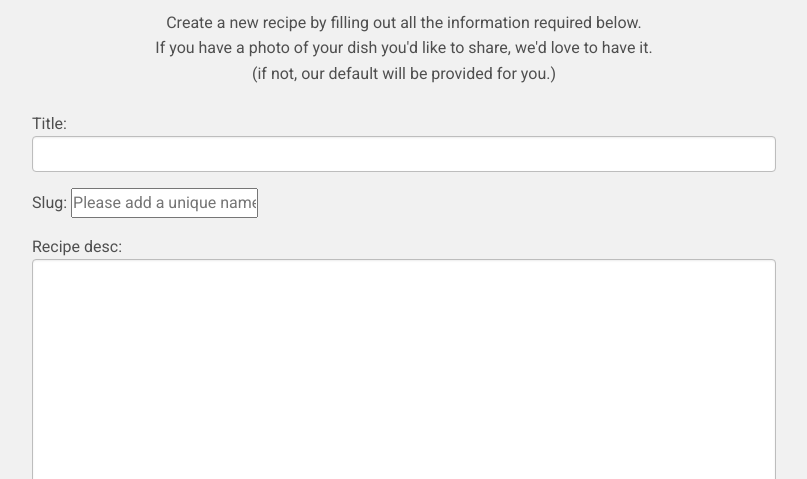
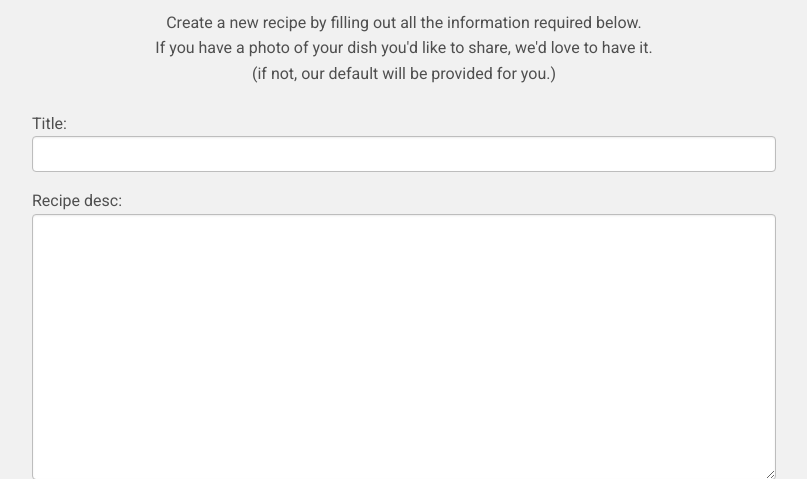
Before and after one commit to Mrekyle/ci-project-4, a Django app: page /recipes-creation/ in a window 1280 px wide. Shown: the part 195-674 px from the top of the page, without its empty margins (236-1043 px from the left). Run offline with Django 3.2, Linux system fonts and the light colour scheme; the visitor is signed in with stand-in values (Sample User, id 1); some libraries are stand-ins or nearby versions.

Commit message:
Remove slug for Recipes model an add detail view. BUG - no reverse match for home page

```diff
--- a/MyStockTake/urls.py
+++ b/MyStockTake/urls.py
@@ -1,18 +1,3 @@
-"""MyStockTake URL Configuration
-
-The `urlpatterns` list routes URLs to views. For more information please see:
-    https://docs.djangoproject.com/en/3.2/topics/http/urls/
-Examples:
-Function views
-    1. Add an import:  from my_app import views
-    2. Add a URL to urlpatterns:  path('', views.home, name='home')
-Class-based views
-    1. Add an import:  from other_app.views import Home
-    2. Add a URL to urlpatterns:  path('', Home.as_view(), name='home')
-Including another URLconf
-    1. Import the include() function: from django.urls import include, path
-    2. Add a URL to urlpatterns:  path('blog/', include('blog.urls'))
-"""
 from django.contrib import admin
 from django.urls import path, include
 
@@ -35,10 +20,10 @@
     path('pricing/', renderPricing, name='pricing'),
     path('contactus/', renderContact, name='contact'),
     path('user-account/', renderAccount, name='account'),
-    path('recipes/', renderRecipe.as_view(), name='recipes'),
+    path('all-recipes/', renderRecipe.as_view(), name='all_recipes'),
     path('recipes-creation/', renderRecipeCreation.as_view(), name='recipe_creation'),
     path('recipes-edit/', renderRecipeEdit, name='recipe_edit'),
     path('my-recipes/', renderMyRecipes.as_view(), name='my_recipes'),
-    path('<slug:slug>/', renderRecipePage.as_view(), name='recipe_page'),
+    path('recipes/<int:pk>/', renderRecipePage.as_view(), name='recipe_page'),
     path('accounts/', include('allauth.urls'), name='accounts_urls'),
 ]
--- a/stocktake/admin.py
+++ b/stocktake/admin.py
@@ -7,7 +7,7 @@
 @admin.register(Recipes)
 class AdminRecipe(SummernoteModelAdmin):
 
-    prepopulated_fields = {'slug': ('title',)}
+    # prepopulated_fields = {'slug': ('title',)}
     list_filter = ('status', 'created_on')
     list_display = ('title', 'author', 'created_on')
     search_fields = ['title', 'author', 'created_on']
--- a/stocktake/forms.py
+++ b/stocktake/forms.py
@@ -5,13 +5,12 @@
 
     class Meta:
         model = Recipes
-        fields = ('title',  'author', 'slug', 'recipe_desc', 'recipe_story', 'ingredients_list', 'methods_list', 'featured_image')
+        fields = ('title',  'author', 'recipe_desc', 'recipe_story', 'ingredients_list', 'methods_list', 'featured_image')
 
         widgets = {
 
             'title': forms.TextInput(attrs={'class': 'form-control', 'id': 'recipe-title form4Example3', 'rows': '4'}),
             'author': forms.HiddenInput(attrs={'class': 'form-control', 'placeholder': '', 'id': 'author_id', 'value': ''}),
-            'slug': forms.TextInput(attrs={'value': '', 'placeholder': 'Please add a unique name here.'}),
             'recipe_desc': forms.Textarea(attrs={'class': 'form-control'}),
             'recipe_story': forms.Textarea(attrs={'class': 'form-control'}),
             'ingredients_list': forms.Textarea(attrs={'class': 'form-control'}),
--- a/stocktake/models.py
+++ b/stocktake/models.py
@@ -2,11 +2,6 @@
 from django.contrib.auth.models import User
 from cloudinary.models import CloudinaryField
 from django.urls import reverse
-from django.shortcuts import redirect
-
-
-
-# Create your models here.
 
 STATUS = ((0, 'Draft'), (1, 'Published'))
 
@@ -16,7 +11,6 @@
     out to each page that renders the recipe.
     """
     title = models.CharField(max_length=30)
-    slug = models.SlugField(max_length=30, unique=True, null=True)
     author = models.ForeignKey(User, on_delete=models.CASCADE, related_name='recipe_post')
     recipe_desc = models.CharField(max_length=150, blank=True)
     created_on = models.DateTimeField(auto_now_add=True)
--- a/stocktake/urls.py
+++ b/stocktake/urls.py
@@ -6,9 +6,9 @@
     path('/pricing/', views.renderPricing, name='pricing'),
     path('/contact/', views.renderContact, name='contact'),
     path('/user-account/', views.renderAccount, name='account'),
-    path('/recipes/', views.renderRecipe.as_view(), name='recipes'),
+    path('/all-recipes/', views.renderRecipe.as_view(), name='all_recipes'),
     path('/recipes-creation/', views.renderRecipeCreation.as_view(), name='recipe_creation'),
     path('/recipes-edit/', views.renderRecipeEdit, name='recipe_edit'),
     path('/my-recipes/', views.renderMyRecipes.as_view(), name='my_recipes'),
-    path('<slug:slug>/', views.renderRecipePage.as_view(), name='recipe_page')
+    path('/recipes/<int:pk>/', views.renderRecipePage.as_view(), name='recipe_page'),
 ]
--- a/stocktake/views.py
+++ b/stocktake/views.py
@@ -1,5 +1,5 @@
 from django.shortcuts import render, get_object_or_404
-from django.views import generic, View
+from django.views import generic
 from .models import Recipes
 from .forms import createRecipe
 
@@ -51,25 +51,10 @@
     template_name = 'recipe.html'
     paginate_by = 6
 
-class renderRecipePage(View):
+class renderRecipePage(generic.DetailView):
 
-    def get(self, request, slug, *args, **kwargs):
-        queryset = Recipes.objects.filter(status=1)
-        recipe = get_object_or_404(queryset, slug=slug)
-        comments = recipe.comments.order_by('created_on')
-        liked = False
-        if recipe.likes.filter(id=self.request.user.id).exists():
-            liked = True
-
-        return render(
-            request,
-            'recipe_page.html',
-            {
-                'recipe': recipe,
-                'comments': comments,
-                'liked': liked,
-            },
-        )
+    model = Recipes
+    template_name = 'recipe_page.html'
 
 class renderMyRecipes(generic.ListView):
 
--- a/templates/base.html
+++ b/templates/base.html
@@ -15,8 +15,6 @@
     <script type="text/javascript">
         (function(){
             emailjs.init("_LzmMaNXFCJQpzF9b")
-            // Testing the email is correctly linked up to the API
-            // emailjs.send("service_g7iucrk","template_89y5wtg", {name: 'kyle', contact_email: 'kylie@kyle.com', message: 'Hello world'});;
         })();
     </script>
     <title>myRecipe</title>
@@ -36,7 +34,7 @@
                     <a class="nav-link" aria-current="page" href="{% url 'home' %}">Home</a>
                 </li>
                 <li class="nav-item">
-                    <a class="nav-link" aria-current="page" href="{% url 'recipes' %}">Recipes</a>
+                    <a class="nav-link" href="{% url 'all_recipes' %}">Recipes</a>
                 </li>
                 <li class="nav-item">
                     <a class="nav-link" href="{% url 'account' %}">Account</a>
--- a/templates/my_recipes.html
+++ b/templates/my_recipes.html
@@ -24,7 +24,7 @@
                             <div class="col-md-3">
                                 <div class="card mb-10">
                                     <div class="card-body">
-                                        <a href="{% url 'recipe_page' Recipes.slug %}" aria-label="Opens the recipe in a full screen view" class="card-link">
+                                        <a href="{% url 'recipe_page' Recipes.pk %}" aria-label="Opens the recipe in a full screen view" class="card-link">
                                             <div class="image-container masthead-text masthead-image">
                                             {% if 'placeholder' in Recipes.featured_image.url %}
                                                 <img class="card-img card-image" src="https://res.cloudinary.com/dcjikvzf6/image/upload/v1692107043/cld-sample-4.jpg" alt="Recipe Image">
--- a/templates/recipe.html
+++ b/templates/recipe.html
@@ -9,11 +9,12 @@
     <div class="row mt-4 mb-6">
         <div class="col-12 mt-3 left">
             <div class="row d-flex justify-content-center">
+              <!-- Recipe card - Displaying multiple cards paginated -->
                 {% for Recipes in recipes_list %}
                     <div class="col-md-3">
                       <div class="card mb-4">
                             <div class="card-body">
-                                  <a href="{% url 'recipe_page' Recipes.slug %}" aria-label="Opens the recipe in a full screen view" class="card-link">
+                                  <a href="{% url 'recipe_page' Recipes.pk %}" aria-label="Opens the recipe in a full screen view" class="card-link">
                                     <div class="image-container masthead-text masthead-image">
                                       {% if 'placeholder' in Recipes.featured_image.url %}
                                         <img class="card-img card-image" src="https://res.cloudinary.com/dcjikvzf6/image/upload/v1692107043/cld-sample-4.jpg" alt="Recipe Image">
@@ -65,6 +66,7 @@
   {% endif %}
 </div>
 {% else %}
+  <!-- If the user is'nt authenticated as part of the application. Render this  -->
   <div class="container header-size text-center">
       <h3>Unfortunately we do not know you! But we'd love to get to know you. So please join us on our adventure.</h3>
       <h3>Please click below to check out what we offer, to see if you want to join us.</h3>
```
Also changed, not shown: notes.md (+2 -1 lines), templates/recipe_page.html (+7 -6 lines), stocktake/migrations/0020_remove_recipes_slug.py (added).
